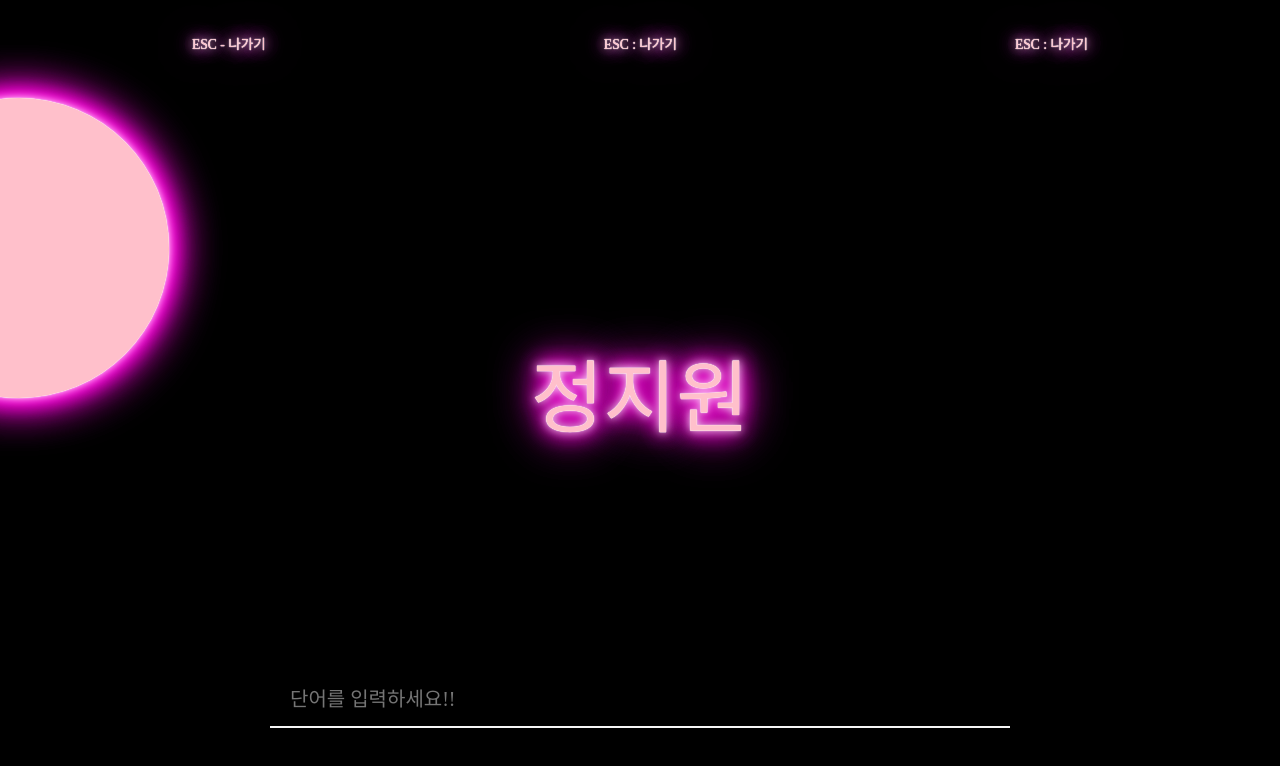
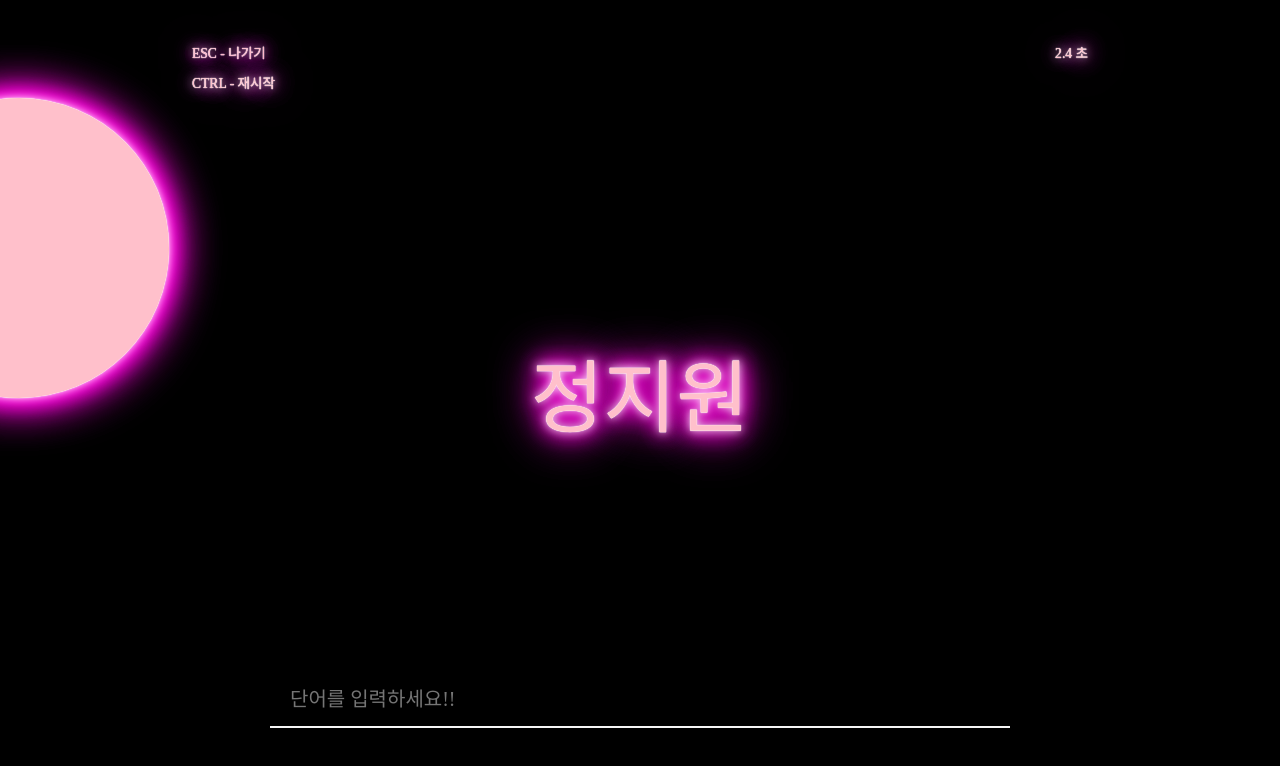
Before and after one commit to jidole02/VALEVALE, a React (Create React App) app: page /play/1 in a window 1280 px wide. Shown: the top 766 px of the page. Built offline with nearby package versions, Linux system fonts and the light colour scheme.

Commit message:
ADD : TIMER
타이머 기능 추가됨

```diff
--- a/src/components/menu/index.tsx
+++ b/src/components/menu/index.tsx
@@ -22,12 +22,12 @@ export default function Menu() {
   const ChoiceLv = (e: number) => {
     history.push(`/play/${e}`);
   };
-  const a=(e:any)=>{
-      e.target.innerHTML = `▶ ${e.target.innerHTML}`;
-  }
-  const b=(e:any)=>{
+  const a = (e: any) => {
+    e.target.innerHTML = `▶ ${e.target.innerHTML}`;
+  };
+  const b = (e: any) => {
     e.target.innerHTML = `level ${e.target.id}`;
-  }
+  };
   return (
     <s.MenuWrapper style={load ? { backgroundColor: "rgb(0,0,0,0.8)" } : {}}>
       <s.Video
@@ -39,11 +39,11 @@ export default function Menu() {
         poster="aaa"
         preload="bbb"
       />
-      <s.Title>PLAY GAME</s.Title>
+      <s.Title>GG ONLINE</s.Title>
       <s.SubTitle>새로운 타자게임을 경험해보세요!</s.SubTitle>
       <s.GridContainer>
         {LArr.map((e: number, index: number) => {
-            let strID:string = e.toString()
+          let strID: string = e.toString();
           return (
             <s.menu
               key={index}
--- a/src/components/playground/header.tsx
+++ b/src/components/playground/header.tsx
@@ -1,18 +1,61 @@
-import * as s from './style'
-import { useHistory } from 'react-router-dom';
+import * as s from "./style";
+import { useHistory } from "react-router-dom";
+import { useState, useEffect } from "react";
 
-export default function Header() {
-    const history = useHistory();
-    window.onkeydown = function(e:any) {
-        if(e.keyCode === 27){
-            history.push('/');
+interface Params{
+    gameState : boolean
+}
+
+export default function Header({gameState}:Params){
+  const history = useHistory();
+  const [time, setTime] = useState<number>(0);
+  const [STime, setSTime] = useState<number>(0);
+  if(gameState){
+      localStorage.setItem('end','true');
+  }
+  window.onkeydown = function (e: any) {
+    if (e.keyCode === 27) {
+      history.push("/");
+    }
+    if (e.keyCode === 17) {
+      window.location.reload();
+    }
+  };
+  useEffect(() => {
+    let i = 0;
+    let j = 0;
+    setTimeout(() => {
+      var a = setInterval(() => {
+        if(localStorage.getItem('end') === 'true'){
+            clearInterval(a);
         }
-    }
-    return(
-        <s.Header>
-            <s.HMenu>ESC - 나가기</s.HMenu>
-            <s.HMenu>ESC : 나가기</s.HMenu>
-            <s.HMenu>ESC : 나가기</s.HMenu>
-        </s.Header>
-    )
+        if(gameState){
+            clearInterval(a);
+        }
+        if (i % 10 == 9) {
+          j++;
+          setSTime(j);
+        }
+        i++;
+        setTime(i % 10);
+      }, 100);
+    }, 3000);
+  }, []);
+  return (
+    <s.Header>
+      <ul>
+        <s.Li>
+          <s.HMenu>ESC - 나가기</s.HMenu>
+        </s.Li>
+        <s.Li>
+          <s.HMenu>CTRL - 재시작</s.HMenu>
+        </s.Li>
+      </ul>
+      <ul>
+        <s.Li>
+          <s.HMenu>{`${STime}.${time} 초`}</s.HMenu>
+        </s.Li>
+      </ul>
+    </s.Header>
+  );
 }
--- a/src/components/playground/index.tsx
+++ b/src/components/playground/index.tsx
@@ -76,6 +76,9 @@ export default function PlayGround({ match }: any) {
       }
     }
   }, [check]);
+  useEffect(()=>{
+    localStorage.setItem('end', '.');
+  },[])
   const CheckWord = (e: any) => {
     if (e.key === "Enter") {
       if (wordArr[arrNum - 1] === data) {
@@ -95,7 +98,7 @@ export default function PlayGround({ match }: any) {
       {end && <Result />}
       <Background />
       {!timeOut && <s.StartTime>{time}</s.StartTime>}
-      <Header />
+      <Header gameState={end}/>
       <s.MatchWordContainer>
         <s.MatchWord ref={WordInput}></s.MatchWord>
       </s.MatchWordContainer>
--- a/src/components/playground/style.tsx
+++ b/src/components/playground/style.tsx
@@ -135,3 +135,7 @@ export const StartTime = styled.div`
   text-shadow: 0 0 1px #fff, 0 0 1px #fff, 0 0 10px #fff, 0 0 20px #ff00de,
     0 0 20px #ff00de, 0 0 30px #ff00de, 0 0 50px #ff00de, 0 0 50px #ff00de;
 `;
+
+export const Li = styled.li`
+padding:7px 0;
+`
```
